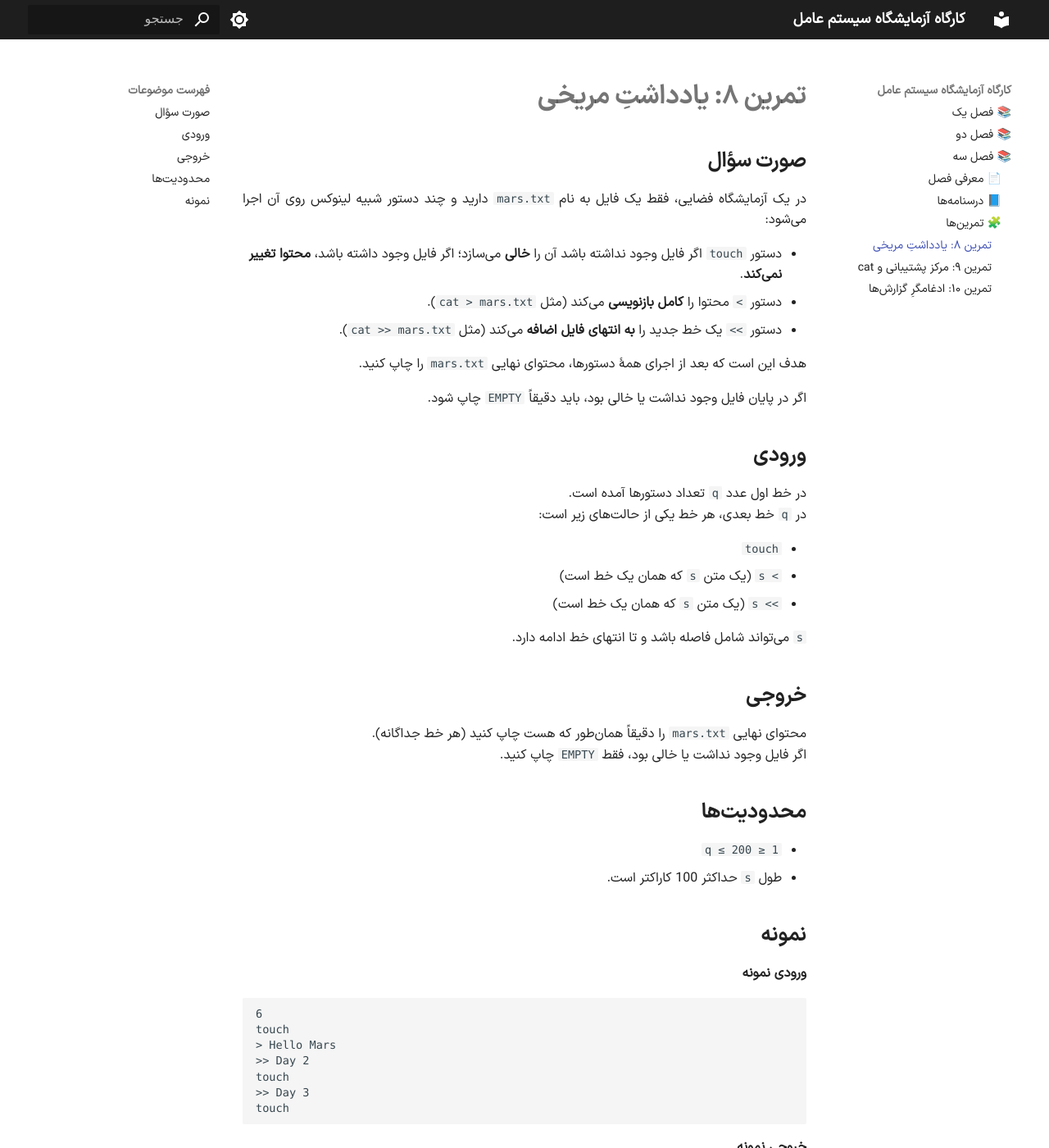
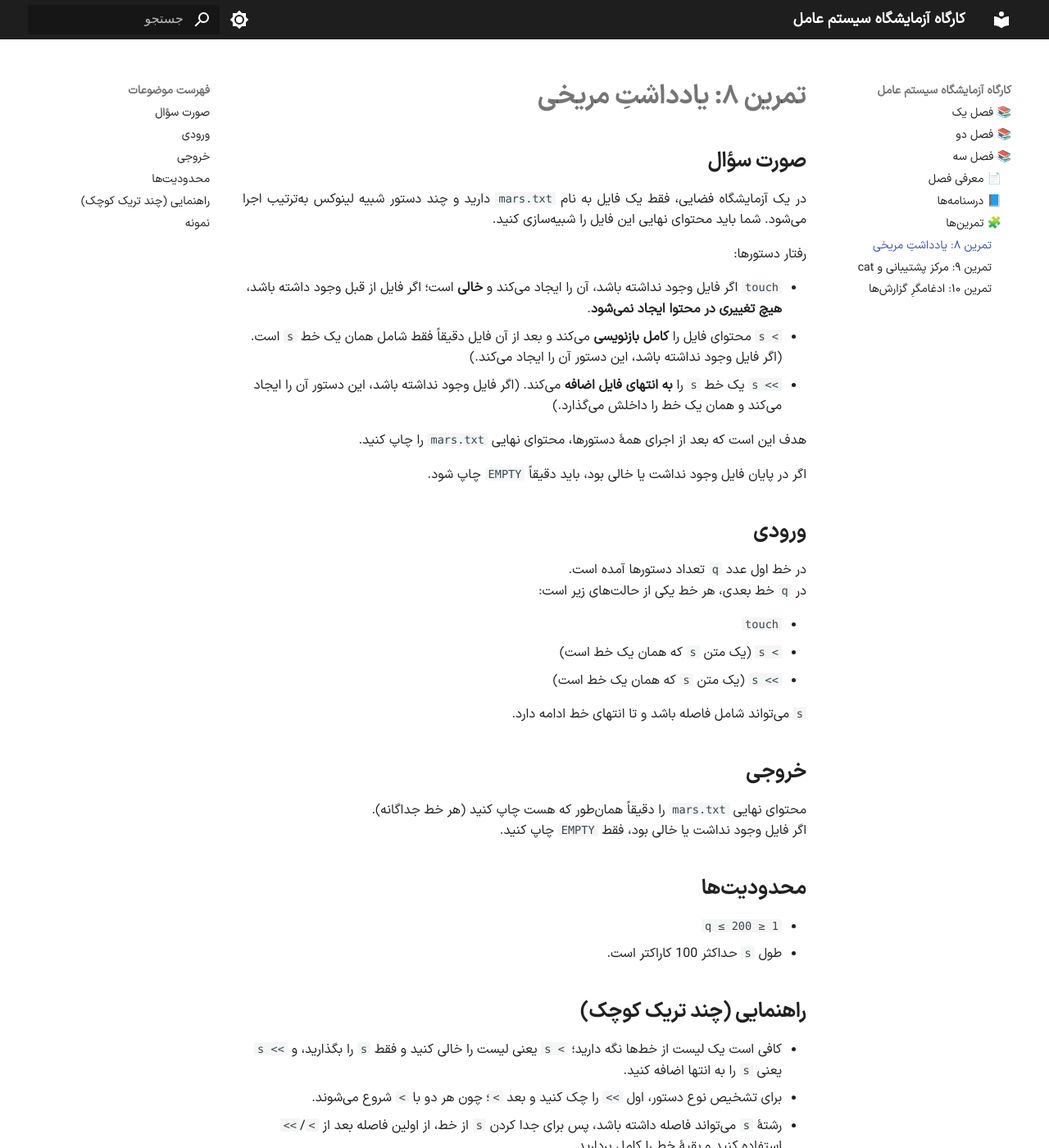
Before and after one commit to nearology/khorasan-os-linux-document, an MkDocs documentation site: the page built from docs/exercise8.md, in a window 1280 px wide and 1400 px high. Shown: the whole window at 82% size. Built offline with MkDocs 1.6.1 and Material for MkDocs 9.7.7, drawn with Linux system fonts in a browser that asks for light colours; some web fonts are replaced; some of the changed text lies outside the part shown.

Commit message:
update exercise 8

````diff
--- a/docs/exercise8.md
+++ b/docs/exercise8.md
@@ -1,11 +1,13 @@
 # تمرین ۸: یادداشتِ مریخی
 
 ## صورت سؤال
-در یک آزمایشگاه فضایی، فقط یک فایل به نام `mars.txt` دارید و چند دستور شبیه لینوکس روی آن اجرا می‌شود:
+در یک آزمایشگاه فضایی، فقط یک فایل به نام `mars.txt` دارید و چند دستور شبیه لینوکس به‌ترتیب اجرا می‌شود. شما باید محتوای نهایی این فایل را شبیه‌سازی کنید.
 
-- دستور `touch` اگر فایل وجود نداشته باشد آن را **خالی** می‌سازد؛ اگر فایل وجود داشته باشد، **محتوا تغییر نمی‌کند**.
-- دستور `>` محتوا را **کامل بازنویسی** می‌کند (مثل `cat > mars.txt`).
-- دستور `>>` یک خط جدید را **به انتهای فایل اضافه** می‌کند (مثل `cat >> mars.txt`).
+رفتار دستورها:
+
+- `touch` اگر فایل وجود نداشته باشد، آن را ایجاد می‌کند و **خالی** است؛ اگر فایل از قبل وجود داشته باشد، **هیچ تغییری در محتوا ایجاد نمی‌شود**.
+- `> s` محتوای فایل را **کامل بازنویسی** می‌کند و بعد از آن فایل دقیقاً فقط شامل همان یک خط `s` است. (اگر فایل وجود نداشته باشد، این دستور آن را ایجاد می‌کند.)
+- `>> s` یک خط `s` را **به انتهای فایل اضافه** می‌کند. (اگر فایل وجود نداشته باشد، این دستور آن را ایجاد می‌کند و همان یک خط را داخلش می‌گذارد.)
 
 هدف این است که بعد از اجرای همهٔ دستورها، محتوای نهایی `mars.txt` را چاپ کنید.
 
@@ -29,6 +31,12 @@
 - `1 ≤ q ≤ 200`
 - طول `s` حداکثر 100 کاراکتر است.
 
+## راهنمایی (چند تریک کوچک)
+- کافی است یک لیست از خط‌ها نگه دارید؛ `> s` یعنی لیست را خالی کنید و فقط `s` را بگذارید، و `>> s` یعنی `s` را به انتها اضافه کنید.
+- برای تشخیص نوع دستور، اول `>> ` را چک کنید و بعد `> `؛ چون هر دو با `>` شروع می‌شوند.
+- رشتهٔ `s` می‌تواند فاصله داشته باشد، پس برای جدا کردن `s` از خط، از اولین فاصله بعد از `>`/`>>` استفاده کنید و بقیهٔ خط را کامل بردارید.
+- در پایان اگر فایل اصلاً ساخته نشده یا تعداد خط‌ها صفر است، خروجی `EMPTY` است.
+
 ## نمونه
 **ورودی نمونه**
 ```text
````
